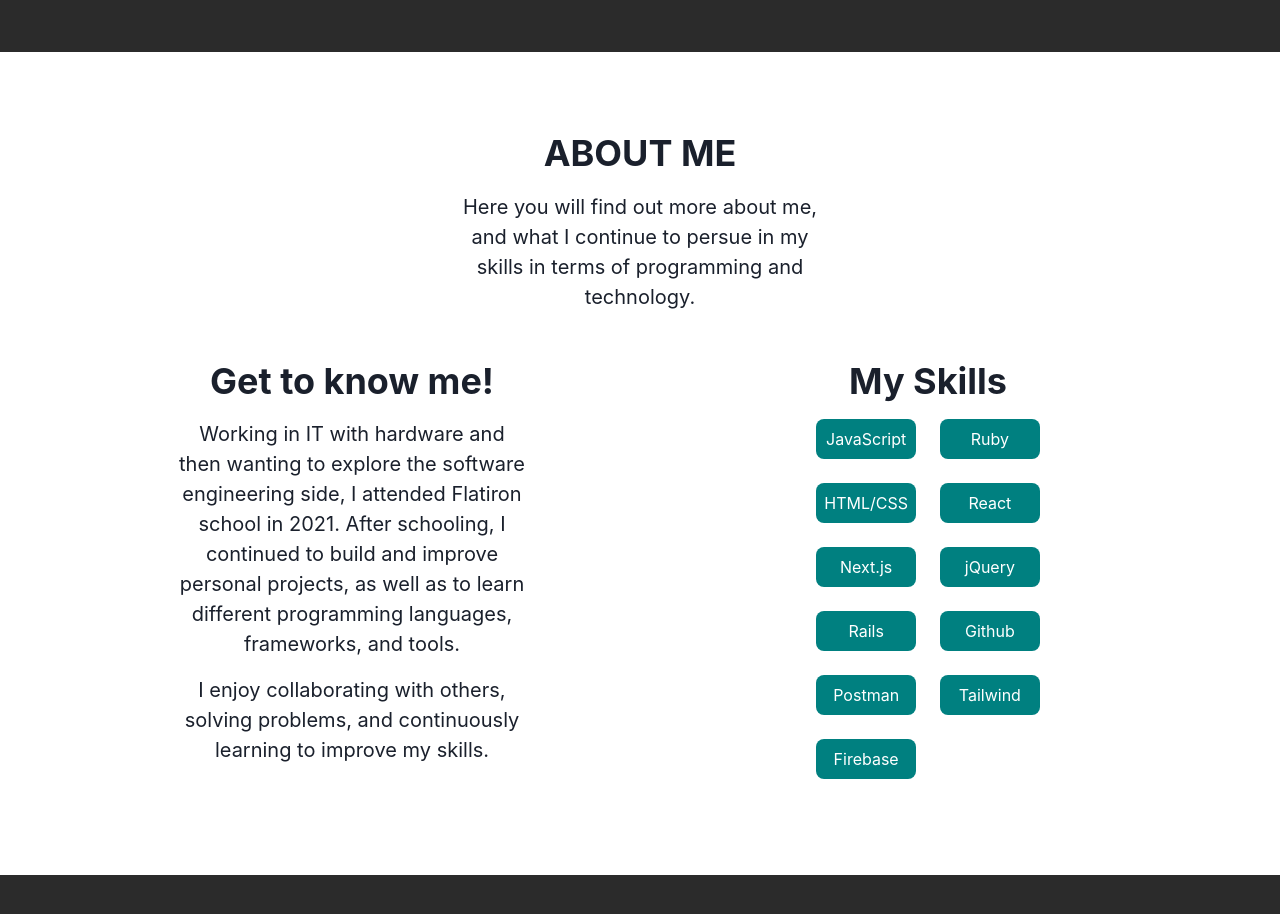
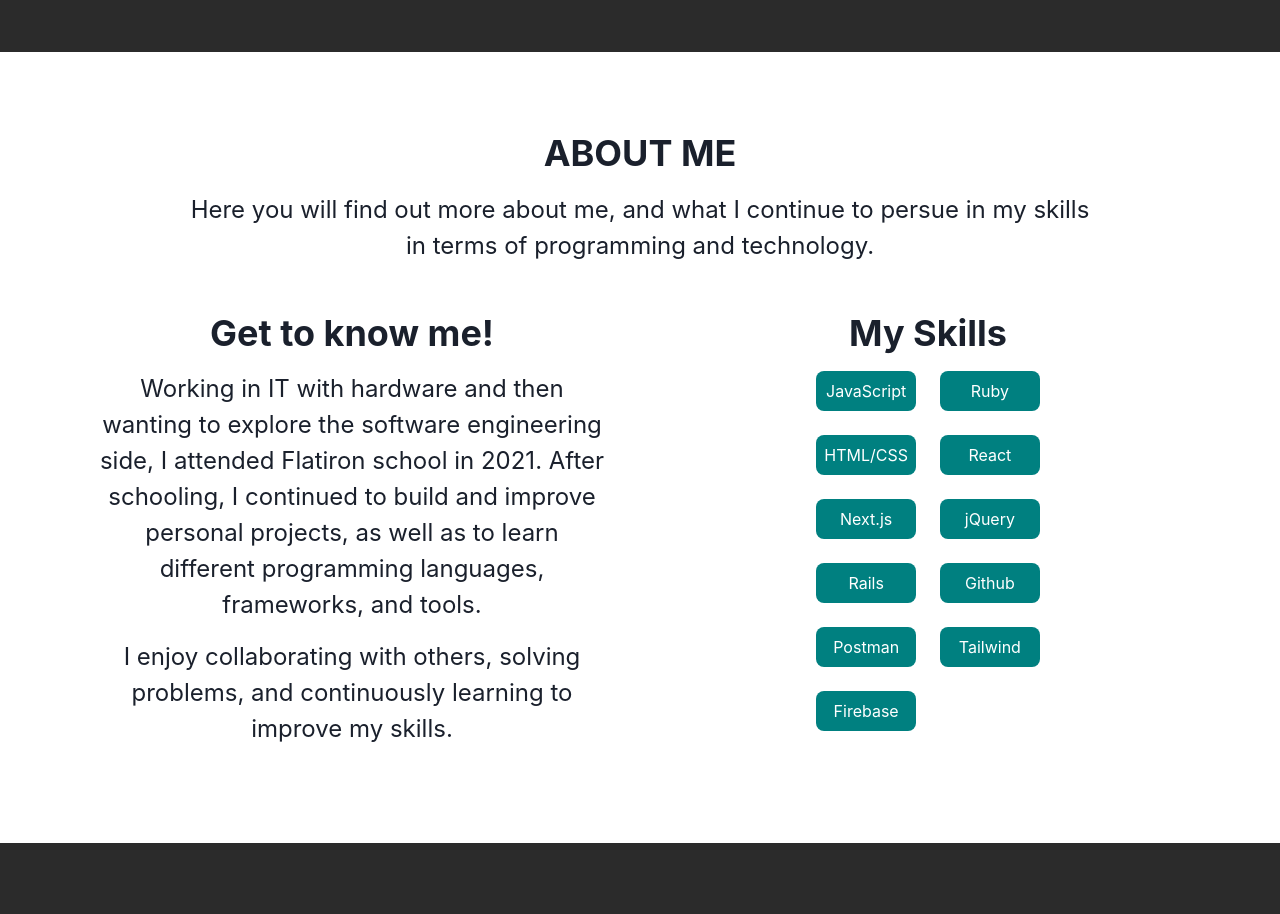
Before and after one commit to ericonti24/portfolio-site, a Next.js app: page / in a window 1280 px wide. Shown: the part 2760-3674 px from the top of the page. Built offline with nearby package versions, Linux system fonts and the light colour scheme.

Commit message:
adjust about me size

```diff
--- a/app/about/page.js
+++ b/app/about/page.js
@@ -17,16 +17,16 @@ const AboutSection = () => {
       bg='white'
       p="20"
     >
-      <Box maxW='sm' textAlign="center" gridColumn="1 / -1">
+      <Box maxW='900px' textAlign="center" gridColumn="1 / -1" >
         <Heading mb={4}>ABOUT ME</Heading>
-        <Text fontSize='xl'>Here you will find out more about me, and what I continue to persue in my skills in terms of programming and technology. </Text>
+        <Text fontSize='2xl'>Here you will find out more about me, and what I continue to persue in my skills in terms of programming and technology. </Text>
       </Box>
-      <Box p='4' maxW='sm'>
+      <Box p='4' maxW='xl' >
         <Heading mb={4}>Get to know me!</Heading>
-        <Text fontSize="xl">
+        <Text fontSize="2xl">
           Working in IT with hardware and then wanting to explore the software engineering side, I attended Flatiron school in 2021. After schooling, I continued to build and improve personal projects, as well as to learn different programming languages, frameworks, and tools.
         </Text>
-        <Text fontSize="xl" mt={4}>
+        <Text fontSize="2xl" mt={4}>
           I enjoy collaborating with others, solving problems, and continuously learning to improve my skills.
         </Text>
       </Box>
```
